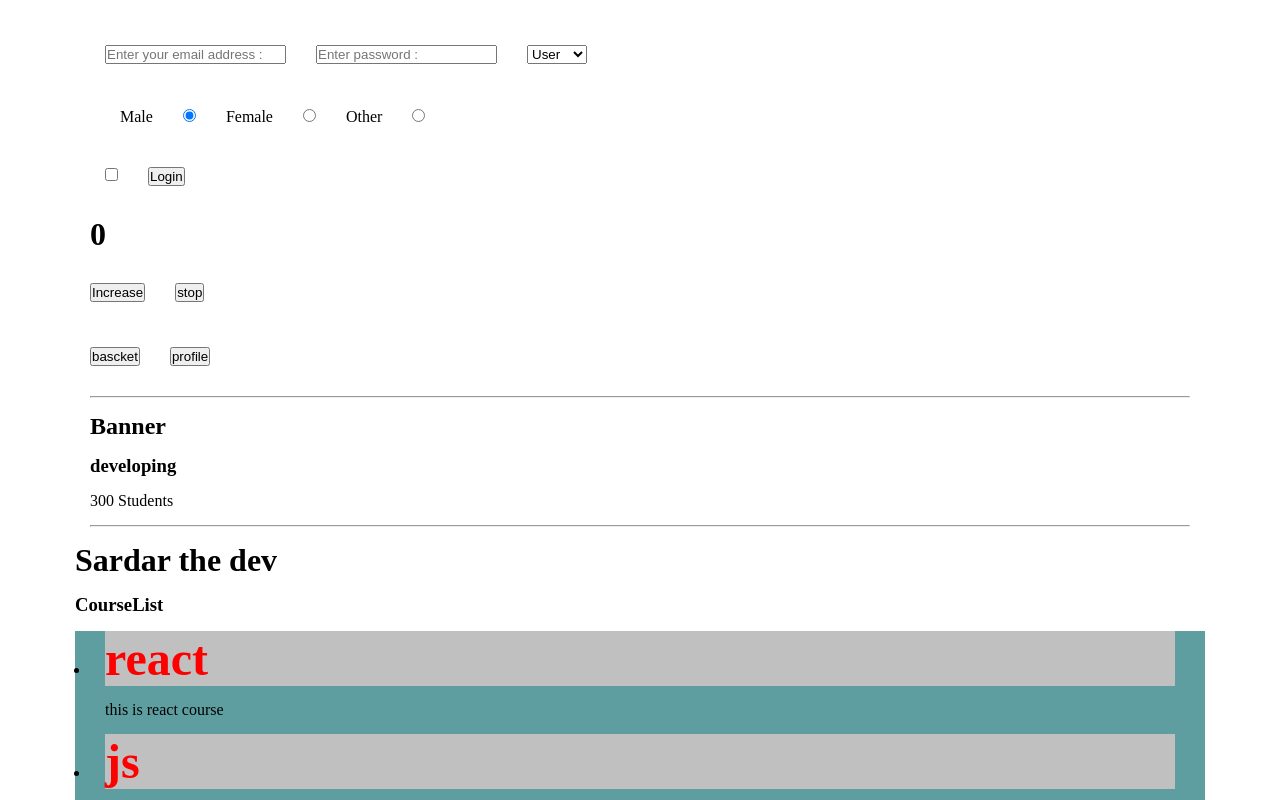
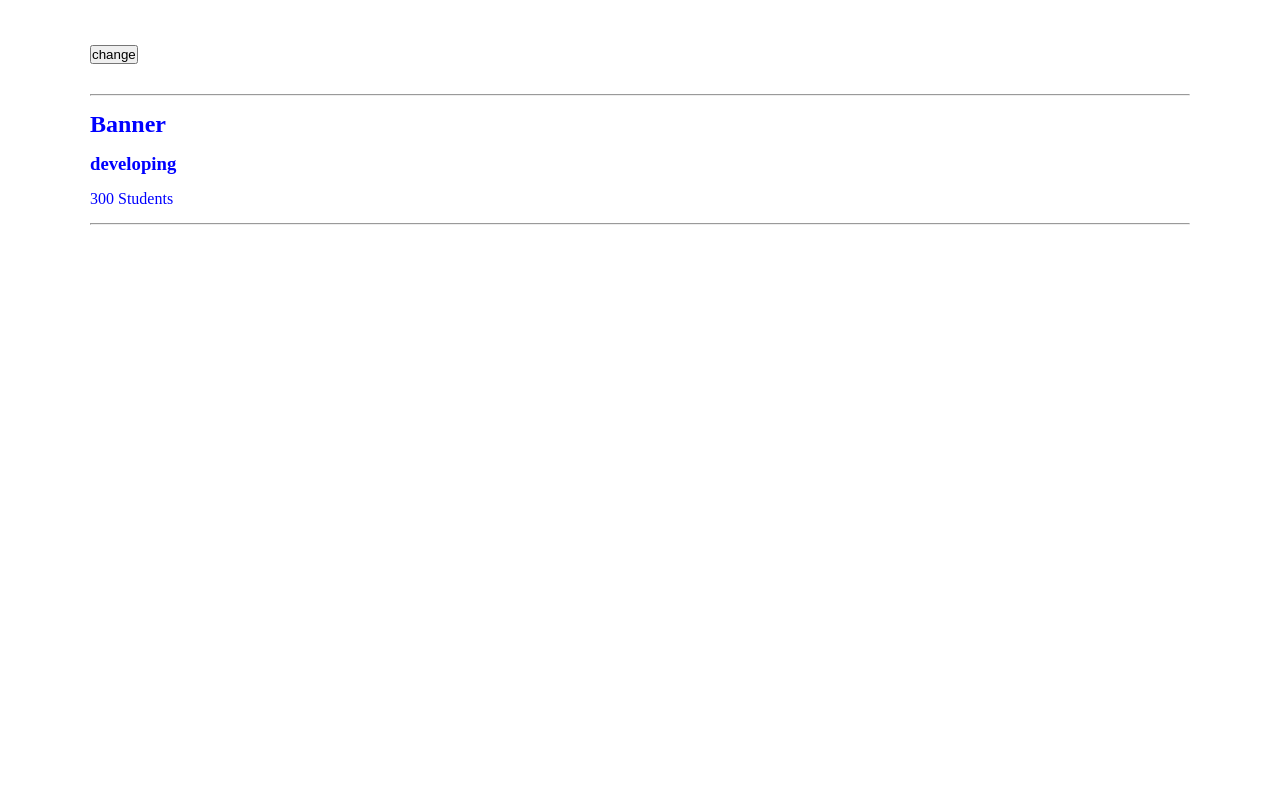
Before and after one commit to sardarbalnour/vite-react-app, a React (Vite) app: page / in a window 1280 px wide. Shown: the top 800 px of the page. Built offline with nearby package versions, Linux system fonts and the light colour scheme.

Commit message:
props and styled components

```diff
--- a/src/App.jsx
+++ b/src/App.jsx
@@ -8,14 +8,14 @@ export default function App() {
   const src = "igkgkyuuk";
   return (
     <div>
-      <Form />
+      {/* <Form />
       <Counter />
-      <Header />
+      <Header /> */}
       <Banner title="developing" numOfStudents={300} />
-      <h1>Sardar the dev</h1>
+      {/* <h1>Sardar the dev</h1>
       <CourseList />
       <p>react course</p>
-      <img src={src} alt="" />
+      <img src={src} alt="" /> */}
     </div>
   );
 }
--- a/src/Banner.jsx
+++ b/src/Banner.jsx
@@ -1,15 +1,23 @@
-function Banner({title,numOfStudents}) {
+import { useState } from "react";
+import styled from "styled-components";
+
+const DIV = styled.div`
+  color: ${(props) => (props.selected ? "blue" : "red")};
+  bacground-color: silver;
+`;
+
+function Banner({ title, numOfStudents }) {
+  const [selected, setSelected] = useState(true);
   return (
-    <div>
+    <DIV selected={selected}>
+      <button onClick={() => setSelected((s) => !s)}>change</button>
       <hr />
       <h2>Banner</h2>
       <h3>{title}</h3>
       <span>{numOfStudents} Students</span>
       <hr />
-    </div>
+    </DIV>
   );
 }
 
 export default Banner;
-
-// props
```
